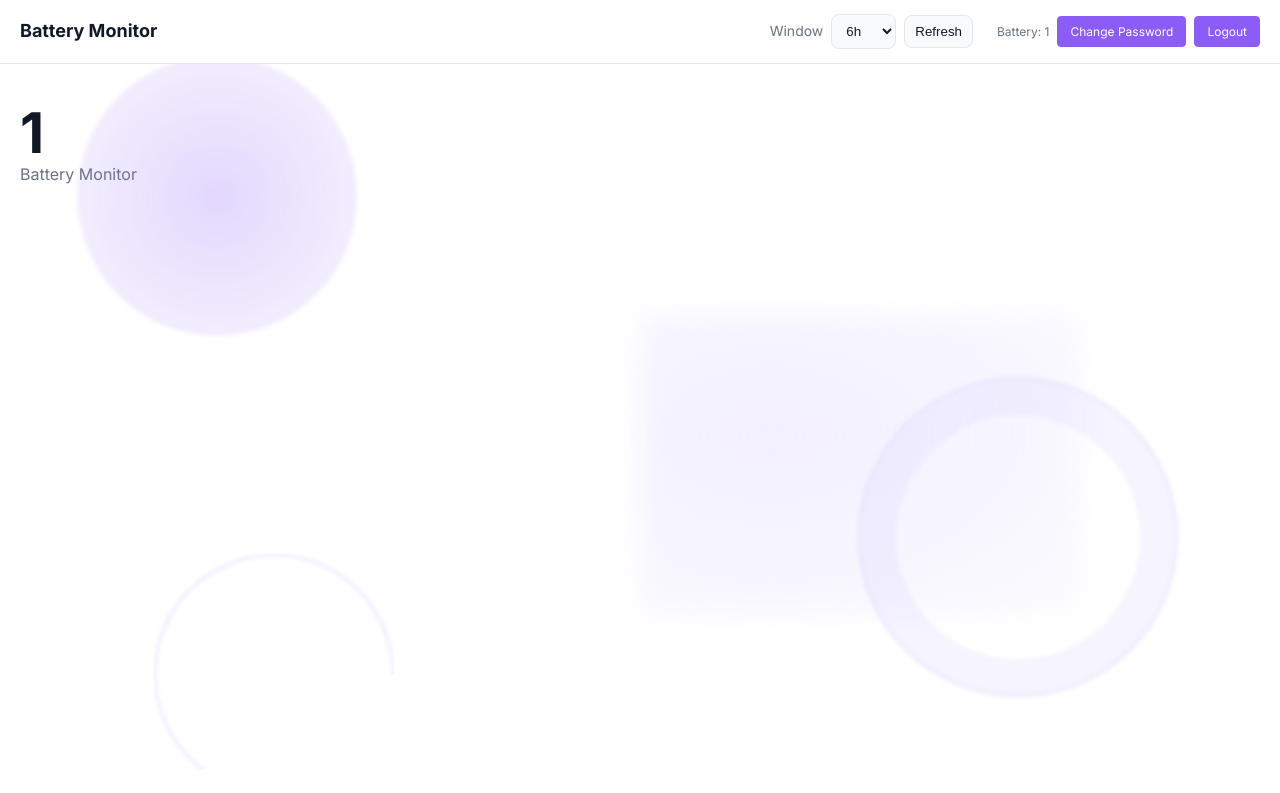
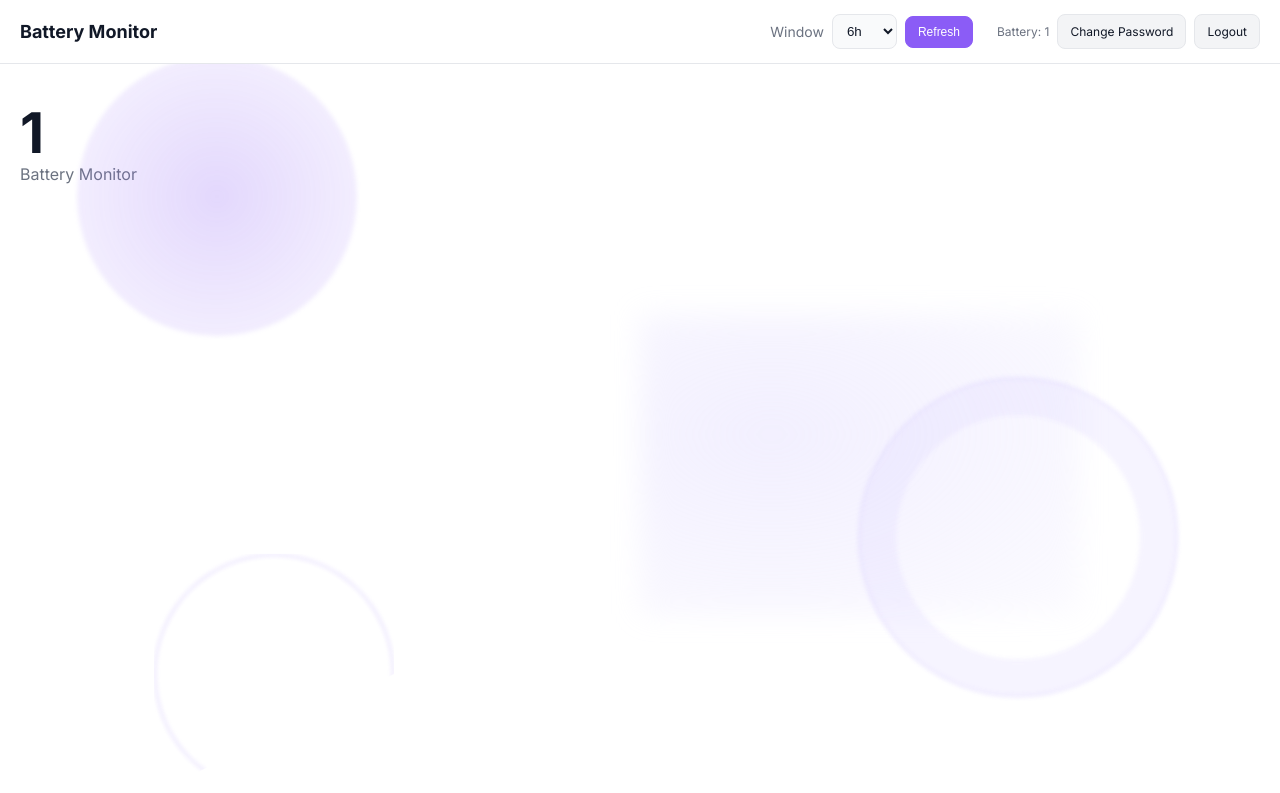
Before and after one commit to Trophy01/InverterToPostgresql, a Flask app: page / in a window 1280 px wide. Shown: the top 793 px of the page. Run offline with Flask 3, Linux system fonts and the light colour scheme; a user stored in the database is signed in; a database or web service that is not in the repository returns one stand-in record (values such as "Sample title"); data that the repository does not hold is empty; some libraries are stand-ins or nearby versions.

Commit message:
Improved dashboard ui9

```diff
--- a/web/static/style.css
+++ b/web/static/style.css
@@ -13,9 +13,11 @@ select,button{background:#f9fafb;color:var(--fg);border:1px solid var(--line);pa
 button{cursor:pointer}
 .user-controls{display:flex;gap:8px;align-items:center;margin-left:16px}
 .user-info{color:var(--muted);font-size:12px}
-.btn{text-decoration:none;display:inline-block;padding:6px 12px;border-radius:4px;font-size:12px;transition:background-color 0.2s}
-.btn-secondary{background:#8B5CF6;color:white;border:1px solid #8B5CF6}
-.btn-secondary:hover{background:#7c3aed;border-color:#7c3aed}
+.btn{text-decoration:none;display:inline-block;padding:8px 12px;border-radius:8px;font-size:12px;transition:background-color 0.2s, box-shadow .2s ease, transform .2s ease;border:1px solid transparent}
+.btn-primary{background:#8B5CF6;color:#fff;border-color:#8B5CF6}
+.btn-primary:hover{background:#7c3aed;border-color:#7c3aed}
+.btn-secondary{background:#f3f4f6;color:#111827;border:1px solid var(--line)}
+.btn-secondary:hover{background:#e5e7eb}
 main{padding:20px;position:relative;z-index:1}
 .auth-page{min-height:100vh;display:flex;align-items:center;justify-content:center;position:relative;padding:24px}
 .auth-card{width:100%;max-width:440px;background:rgba(255,255,255,0.8);backdrop-filter:blur(10px);border:1px solid rgba(139,92,246,0.18);box-shadow:0 8px 32px rgba(139,92,246,0.08);border-radius:24px;padding:28px;position:relative;z-index:1}
--- a/web/templates/index.html
+++ b/web/templates/index.html
@@ -25,7 +25,7 @@
           <option value="12">12h</option>
           <option value="24">24h</option>
         </select>
-        <button id="refresh">Refresh</button>
+        <button id="refresh" class="btn btn-primary">Refresh</button>
         <div class="user-controls">
           <span class="user-info">Battery: {{ current_user.battery_id }}</span>
           <a href="{{ url_for('change_password') }}" class="btn btn-secondary">Change Password</a>
```
